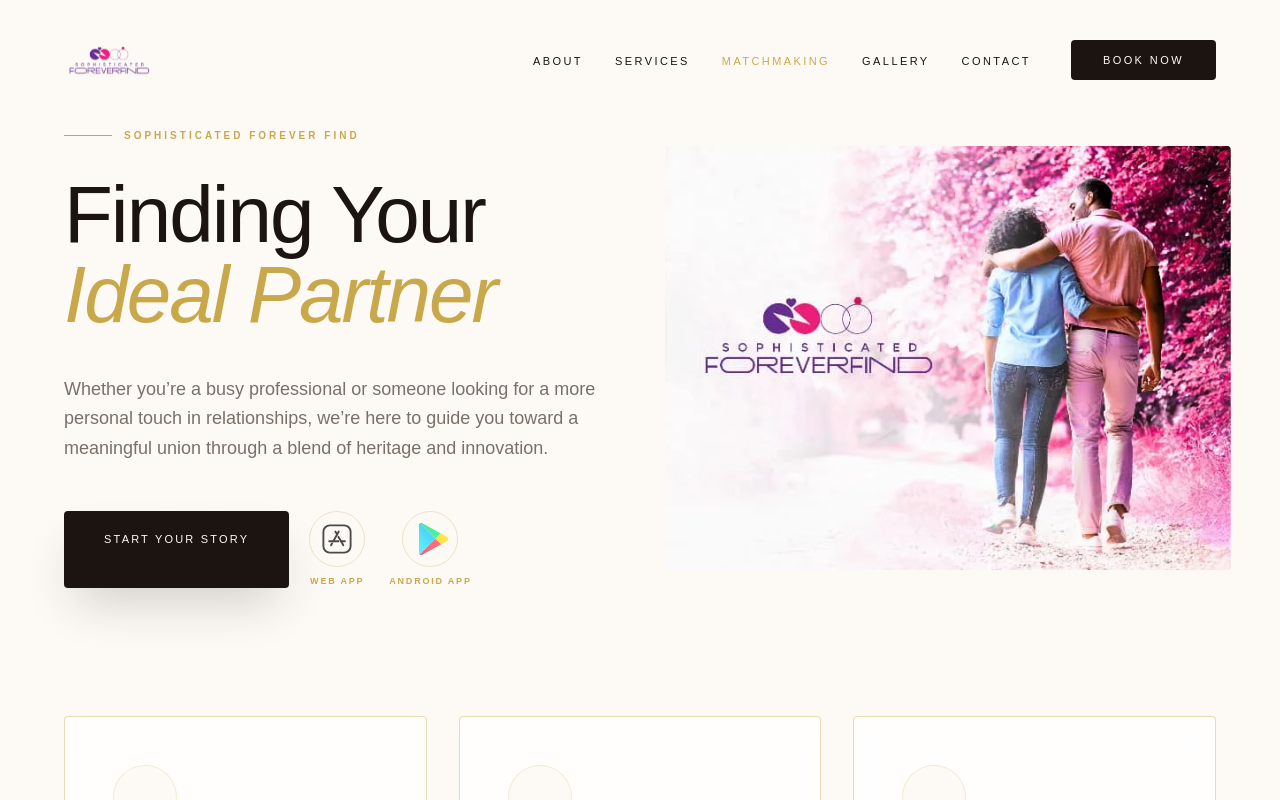
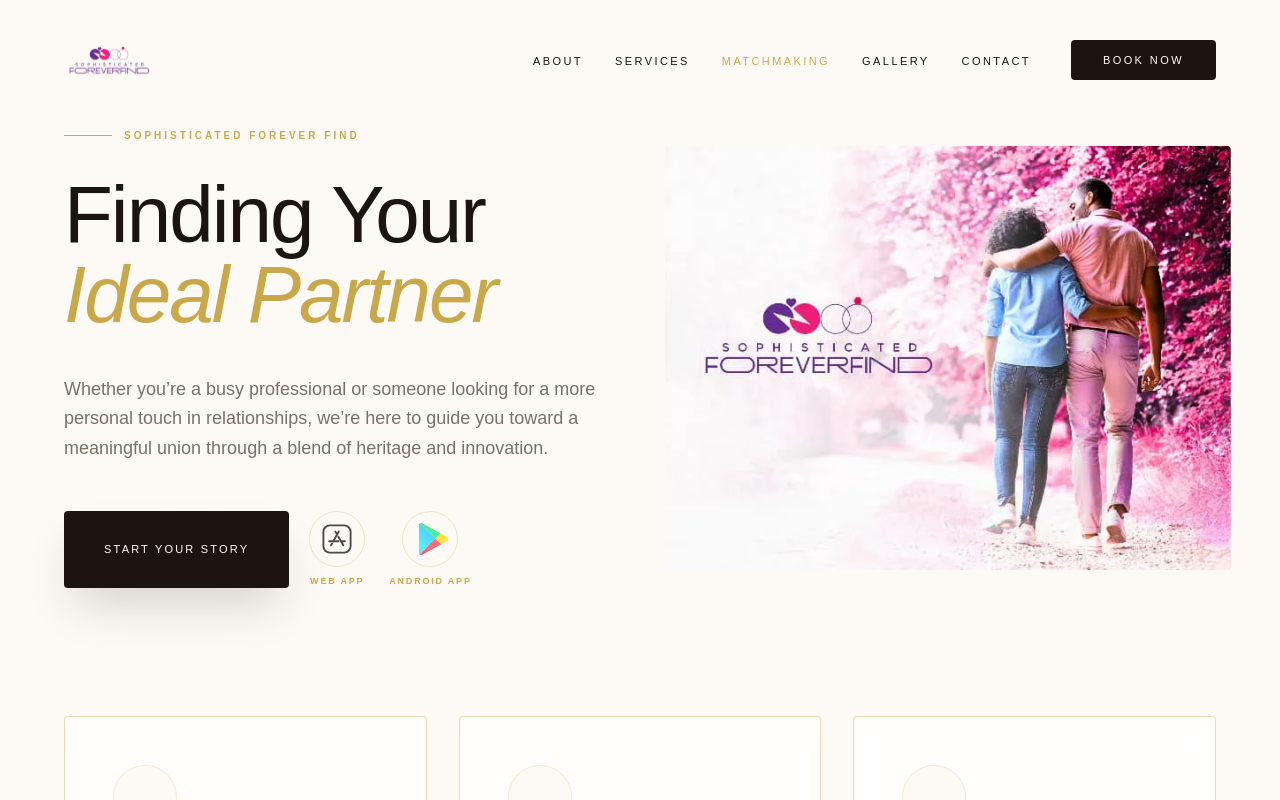
Before and after one commit to bardsai/foreverfind-web, a React (Vite) app: page /app in a window 1280 px wide. Shown: the top 800 px of the page. Built offline with nearby package versions, Linux system fonts and the light colour scheme; some icons are missing; a web font is replaced by a local one.

Commit message:
Update button layout for app showcase section

```diff
--- a/src/components/AppShowcase.tsx
+++ b/src/components/AppShowcase.tsx
@@ -97,7 +97,7 @@ export default function AppShowcase() {
             </p>
 
             <div className="flex flex-wrap gap-5">
-              <a href="#get-the-app" className="bg-[#1C1410] text-[#FDFAF6] px-10 py-5 rounded-sm text-[11px] font-medium tracking-[0.2em] uppercase hover:bg-[#C9A84C] transition-all duration-500 shadow-2xl shadow-[#1C1410]/20">
+              <a href="#get-the-app" className="bg-[#1C1410] flex items-center justify-center text-[#FDFAF6] px-10 py-5 rounded-sm text-[11px] font-medium tracking-[0.2em] uppercase hover:bg-[#C9A84C] transition-all duration-500 shadow-2xl shadow-[#1C1410]/20">
                 Start Your Story
               </a>
               <div className="flex gap-6 items-start">
```
